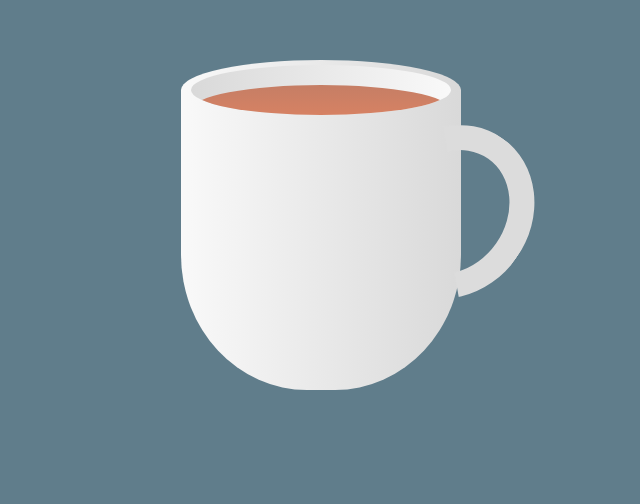
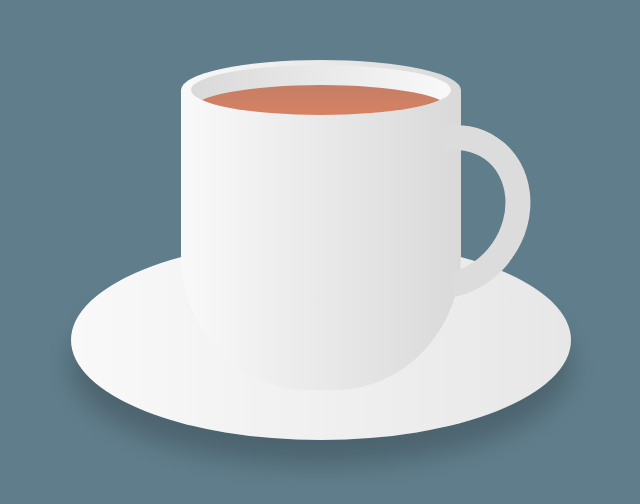
Before and after one commit to faiza203/Animation___i, a plain HTML site: page ii_ Hot-Cup/index.html in a window 1280 px wide. Shown: the part 210-714 px from the top of the page, without its empty margins (319-959 px from the left). Drawn offline with Linux system fonts and the light colour scheme.

Commit message:
Create Plate

```diff
--- a/ii_ Hot-Cup/index.html
+++ b/ii_ Hot-Cup/index.html
@@ -9,6 +9,7 @@
 
   <body>
     <div id="container">
+      <div id="plate"></div>
       <div id="cup">
         <div id="top">
           <div id="circle"><div id="tea"></div></div>
--- a/ii_ Hot-Cup/style.css
+++ b/ii_ Hot-Cup/style.css
@@ -61,7 +61,7 @@ body {
 #handle {
   position: absolute;
   top: 2em;
-  right: -70px;
+  right: -66px;
   width: 160px;
   height: 180px;
   border: 25px solid #dcdcdc;
@@ -70,3 +70,15 @@ body {
   border-radius: 50%;
   transform: rotate(35deg);
 }
+
+#plate {
+  position: absolute;
+  bottom: -50px;
+  left: 50%;
+  transform: translateX(-50%);
+  width: 500px;
+  height: 200px;
+  background: linear-gradient(to right, #f9f9f9, #e7e7e7);
+  border-radius: 50%;
+  box-shadow: 0 25px 25px rgba(0, 0, 0, 0.2);
+}
```
